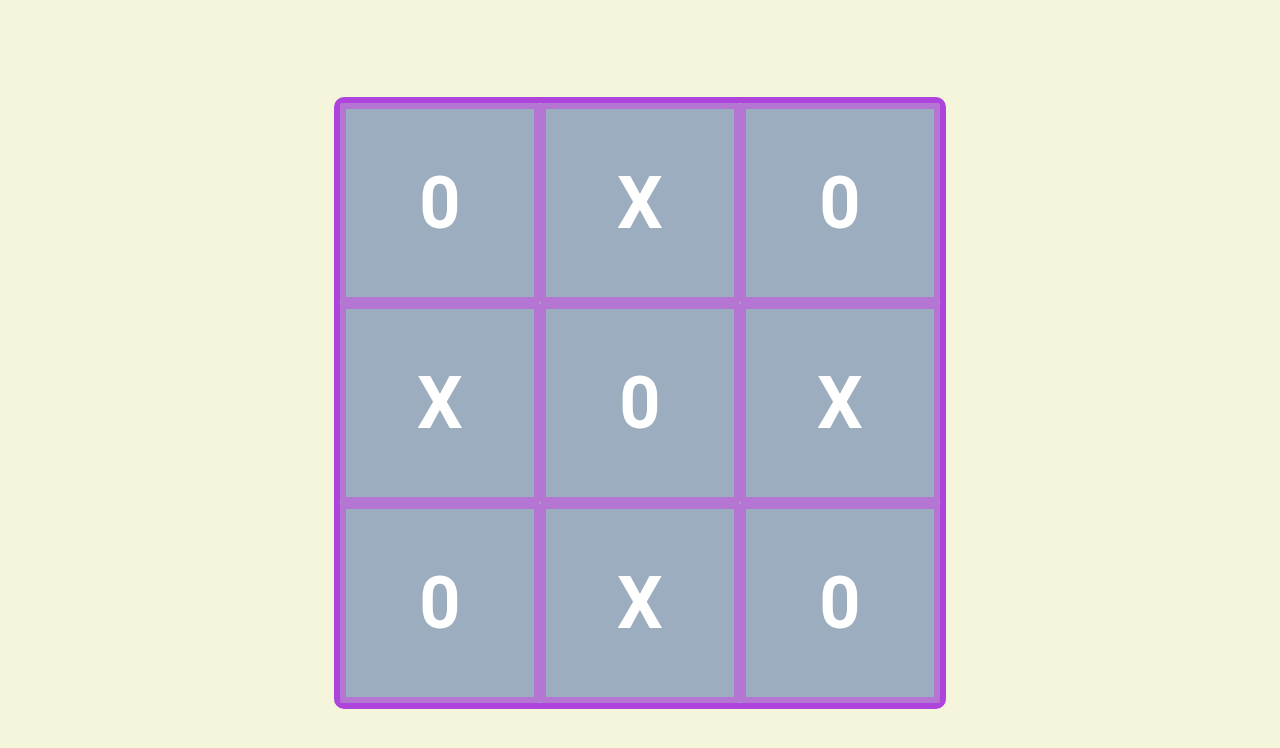
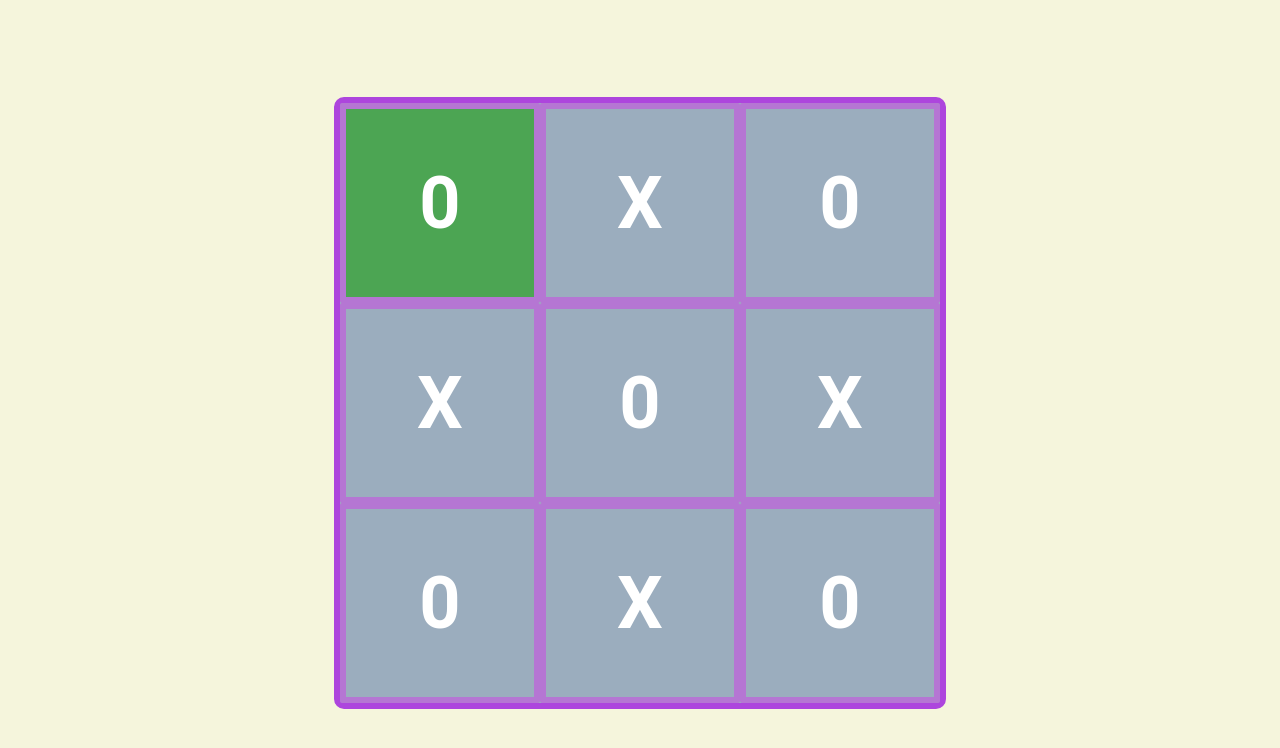
Before and after one commit to julian-s-official/tic-tac-toe, a plain HTML site: page index.html in a window 1280 px wide. In both pictures the pointer is over the element 440 px from the left and 289 px from the top of the page. Shown: the part 86-834 px from the top of the page. Drawn offline with Linux system fonts and the light colour scheme.

Commit message:
Create on hover for tic-tac-toe box cell

```diff
--- a/style.css
+++ b/style.css
@@ -43,3 +43,7 @@
   justify-content: center;
   align-items: center;
 }
+
+.cell:hover {
+  background-color: rgb(76, 165, 83);
+}
```
